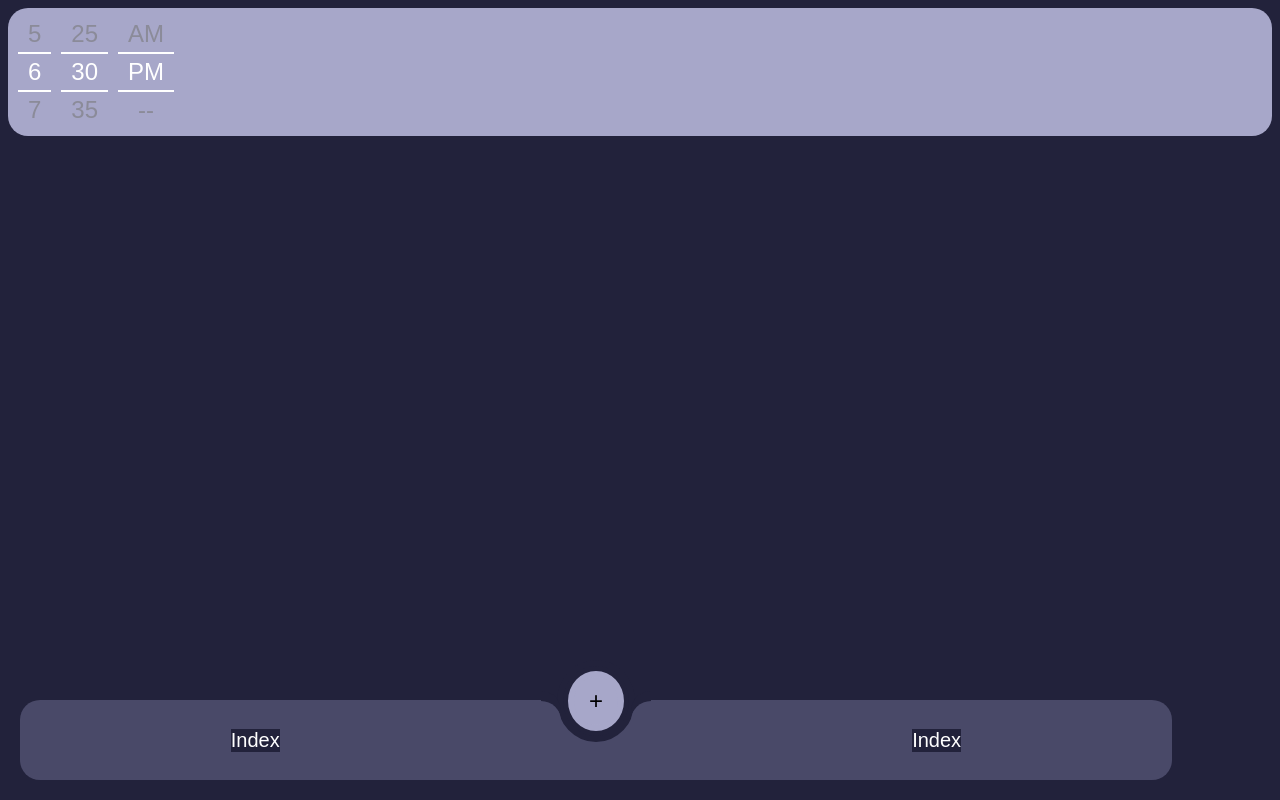
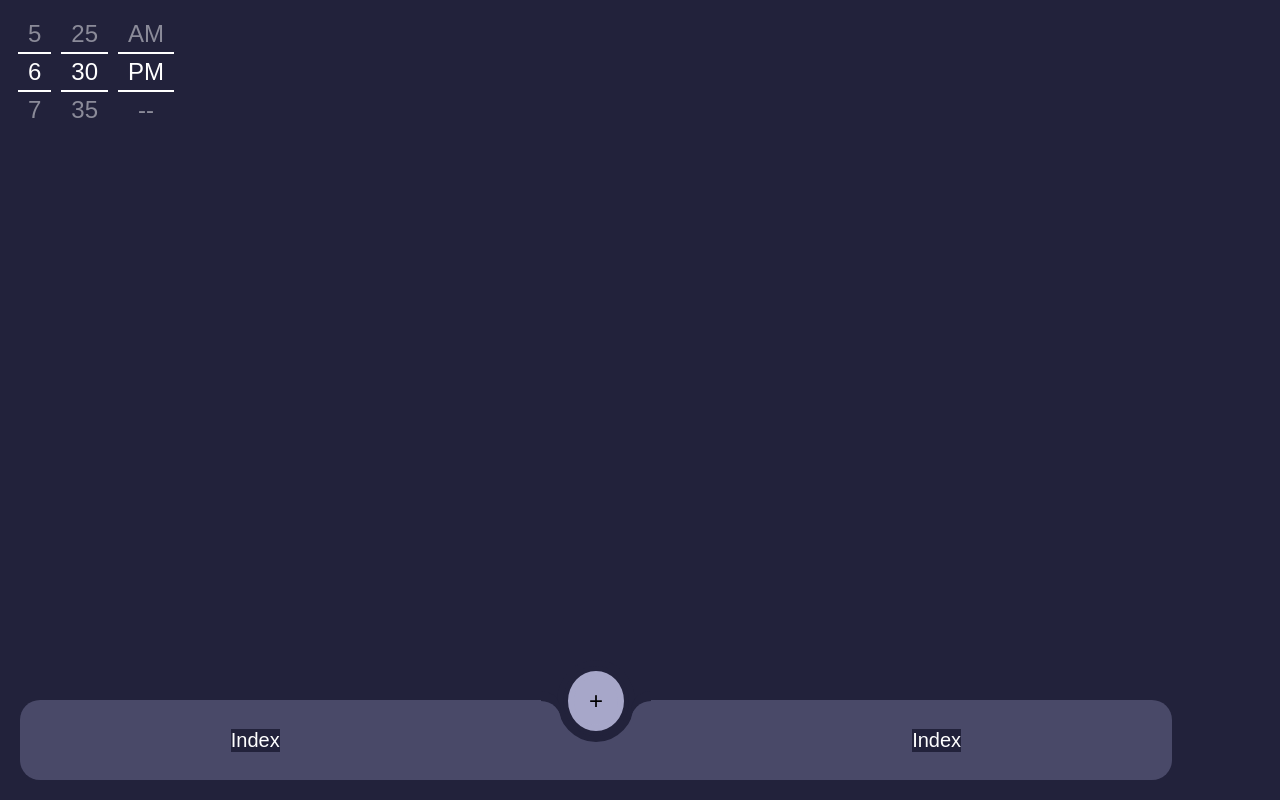
Before and after one commit to mohammadakradi/todo-webapp, an Angular app: page / in a window 1280 px wide. Built offline with nearby package versions, Linux system fonts and the light colour scheme.

Commit message:
minor update

```diff
--- a/src/app/shared/components/timepicker/timepicker.component.scss
+++ b/src/app/shared/components/timepicker/timepicker.component.scss
@@ -1,9 +1,8 @@
 .timepicker{
   display: flex;
   gap: 10px;
-  background-color: #A7A7C9;
+  background-color: transparent;
   padding: 10px;
-  border-radius: 20px;
 }
 
 .selected-time{
```
